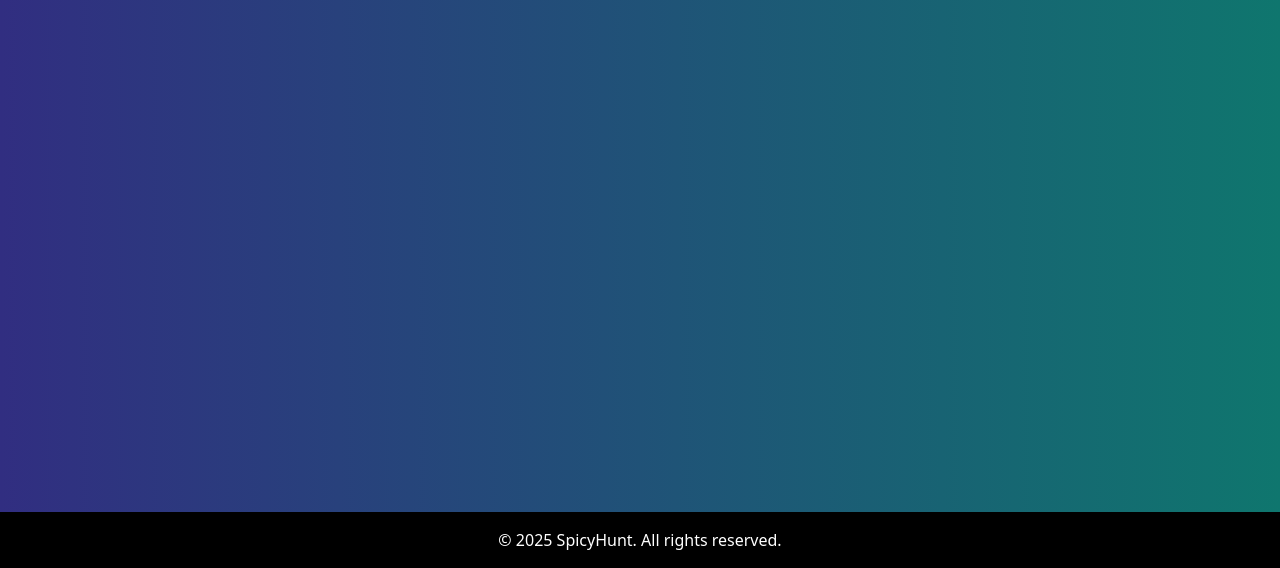
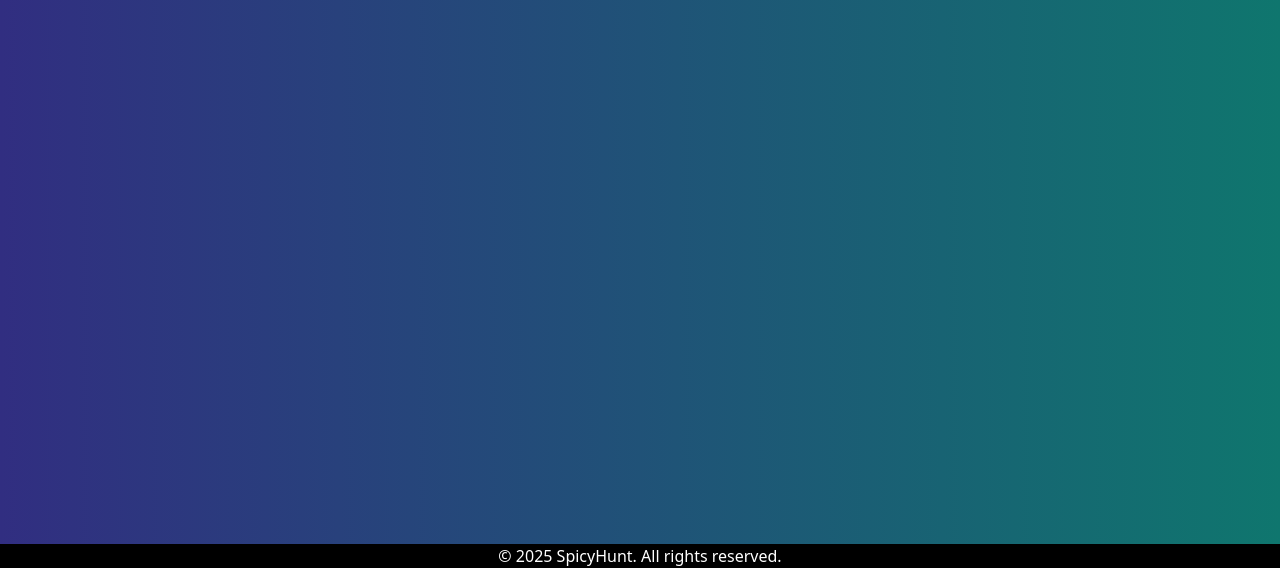
Before and after one commit to saifkha09090/restaurant, a plain HTML site: page index.html in a window 1280 px wide. Shown: the part 232-800 px from the top of the page. Drawn offline with nearby package versions, Linux system fonts and the light colour scheme; some packages are replaced by stand-ins of ours; a script that the page names is missing.

Commit message:
update html file

```diff
--- a/index.html
+++ b/index.html
@@ -32,7 +32,7 @@
         </div>
     </section>
 
-    <footer class="bg-black text-center py-4 mt-auto w-full">
+    <footer class="bg-black text-center mt-auto w-full">
         <p>&copy; 2025 SpicyHunt. All rights reserved.</p>
     </footer>
 
```
Also changed, not shown: restaurant.html (+1 -1 lines).
